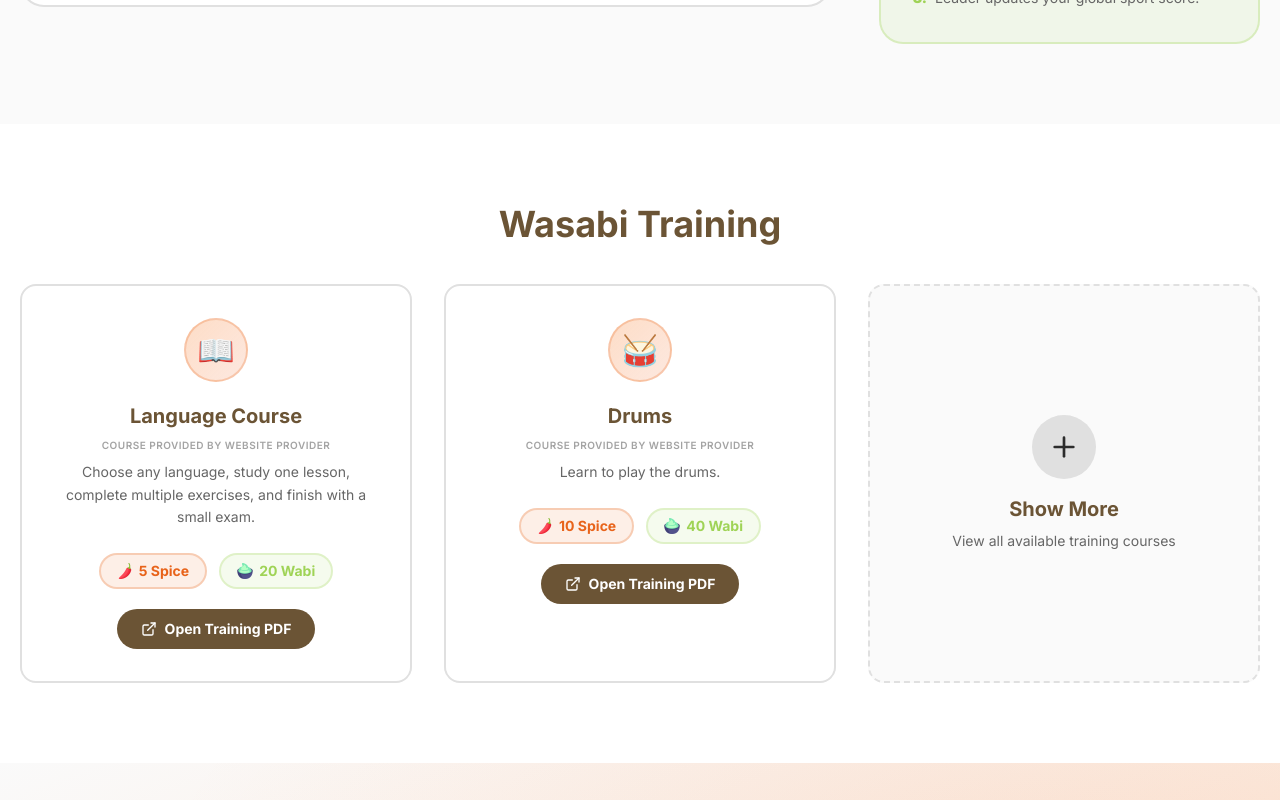
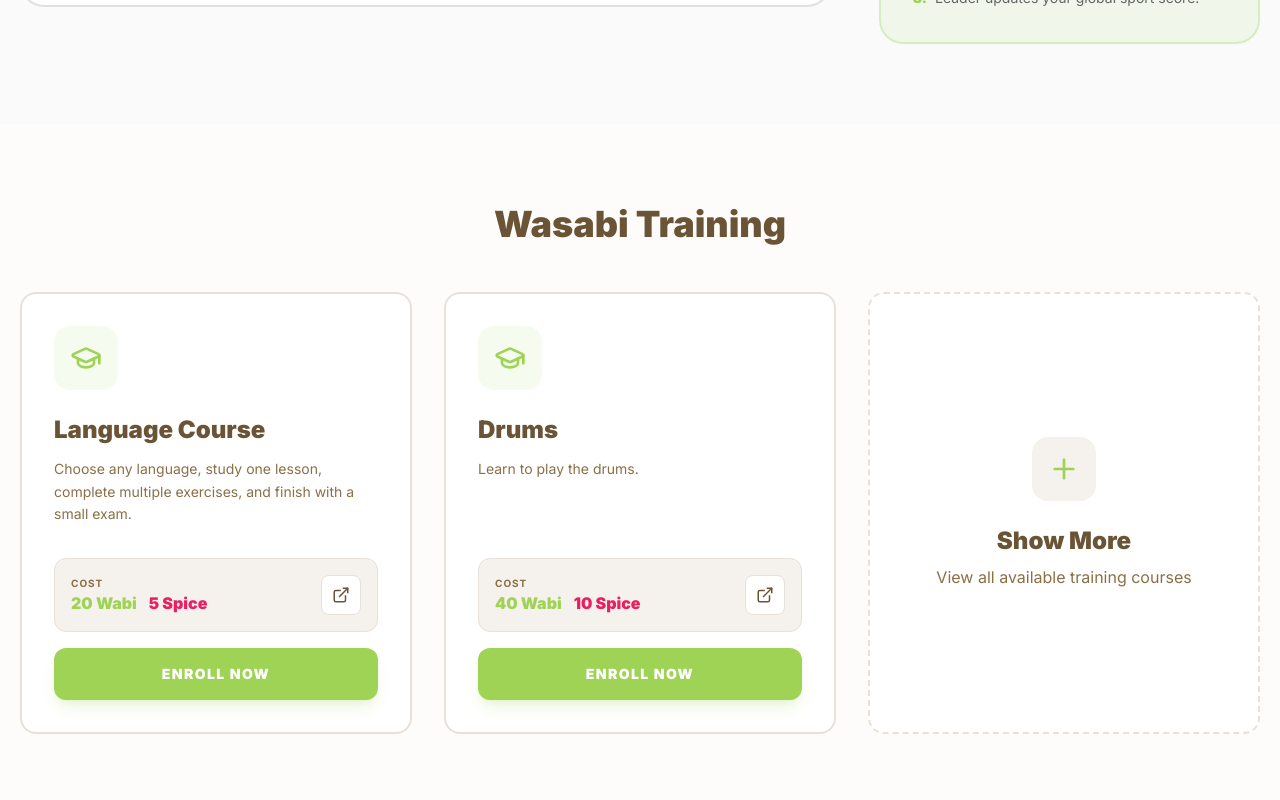
Before and after one commit to JonathanJosephShokry/V15-Wasabi, a React (Vite) app: page / in a window 1280 px wide. Shown: the part 3140-3940 px from the top of the page. Built offline with nearby package versions, Linux system fonts and the light colour scheme.

Commit message:
UpdateFixingBlack

```diff
--- a/src/components/Home.tsx
+++ b/src/components/Home.tsx
@@ -2,7 +2,7 @@ import React from 'react';
 import { Link } from 'react-router-dom';
 import { motion } from 'motion/react';
 import { WasabiData, Team, Member, CraftingRecipe } from '../types';
-import { ArrowRight, Trophy as TrophyIcon, Medal, Clock, Plus, Zap, ExternalLink } from 'lucide-react';
+import { ArrowRight, Trophy as TrophyIcon, Medal, Clock, Plus, Zap, ExternalLink, GraduationCap } from 'lucide-react';
 import { getActiveSportEvent, getLastFinishedSportEvent, getActiveCraftingRecipes, calculateDaysRemaining, getCurrentCardPackSeason } from '../utils';
 
 interface HomeProps {
@@ -324,59 +324,60 @@ export const Home: React.FC<HomeProps> = ({ data }) => {
       </section>
 
       {/* 8. Wasabi Training Section */}
-      <section className="py-20 bg-white">
+      <section className="py-20 bg-[#FDFCFB]">
         <div className="container mx-auto px-5">
-          <h2 className="text-4xl font-bold text-[#6B5435] text-center mb-10">Wasabi Training</h2>
+          <h2 className="text-4xl font-black text-[#6B5435] text-center mb-12">Wasabi Training</h2>
           <div className="grid grid-cols-1 md:grid-cols-2 lg:grid-cols-3 gap-8">
-            {data.trainings.slice(0, 2).map((t: any, i: number) => (
-              <div key={i} className="bg-white border-2 border-[#E0E0E0] rounded-2xl p-8 text-center transition-all hover:-translate-y-2 hover:shadow-2xl relative overflow-hidden group">
-                <div className="absolute top-0 left-0 right-0 h-1 bg-gradient-to-r from-[#E8631A] to-[#9FD356] scale-x-0 group-hover:scale-x-100 transition-transform origin-left"></div>
-                <div className="w-16 h-16 rounded-full bg-gradient-to-br from-[#FDDDC7] to-[#E8631A]/15 flex items-center justify-center mx-auto mb-5 text-3xl border-2 border-[#E8631A]/25 transition-all group-hover:border-[#E8631A]">
-                  {t.name.toLowerCase().includes('python') ? '🐍' : t.name.toLowerCase().includes('chess') ? '♟️' : t.name.toLowerCase().includes('language') ? '📖' : t.name.toLowerCase().includes('drums') ? '🥁' : t.name.toLowerCase().includes('singing') ? '🎤' : '⚡'}
+            {data.trainings.slice(0, 2).map((training: any, i: number) => (
+              <motion.div
+                key={training.name}
+                initial={{ opacity: 0, y: 20 }}
+                whileInView={{ opacity: 1, y: 0 }}
+                viewport={{ once: true }}
+                transition={{ delay: i * 0.1 }}
+                className="bg-white border-2 border-[#E8E1D9] rounded-2xl p-8 flex flex-col h-full transition-all hover:border-[#9FD356] hover:shadow-xl group"
+              >
+                <div className="w-16 h-16 bg-[#9FD356]/10 rounded-2xl flex items-center justify-center mb-6 group-hover:scale-110 transition-transform">
+                  <GraduationCap size={32} className="text-[#9FD356]" />
                 </div>
-                <div className="text-xl font-bold text-[#6B5435] mb-2">{t.name}</div>
-                {t.providedBy && (
-                  <div className="text-[10px] text-[#666666]/60 font-semibold uppercase tracking-wider mb-2">
-                    {t.name.toLowerCase().includes('singing') || t.name.toLowerCase().includes('drums') || t.name.toLowerCase().includes('language') ? 'Course provided by ' : 'Powered by '}{t.providedBy}
-                  </div>
-                )}
-                <p className="text-sm text-[#666666] mb-6 leading-relaxed">{t.description}</p>
-                <div className="flex flex-col gap-3 items-center">
-                  <div className="flex flex-wrap justify-center gap-3">
-                    {t.spice_price > 0 && (
-                      <div className="flex items-center gap-1.5 px-4 py-1.5 bg-[#E8631A]/10 text-[#E8631A] border-2 border-[#E8631A]/25 rounded-full font-bold text-sm">
-                        <img src="/icons/spice-icon.png" alt="Spice" className="w-4 h-4" />
-                        <span>{t.spice_price} Spice</span>
+
+                <h3 className="text-2xl font-black text-[#6B5435] mb-3">{training.name}</h3>
+                <p className="text-[#8B6F47] text-sm leading-relaxed mb-8 flex-1">
+                  {training.description}
+                </p>
+
+                <div className="space-y-4">
+                  <div className="flex items-center justify-between p-4 bg-[#F5F1ED] rounded-xl border border-[#E8E1D9]">
+                    <div className="flex flex-col">
+                      <span className="text-[10px] font-bold text-[#8B6F47] uppercase tracking-widest">Cost</span>
+                      <div className="flex items-center gap-3">
+                        <span className="text-[#9FD356] font-black">{training.wabi_price} Wabi</span>
+                        <span className="text-[#E91E63] font-black">{training.spice_price} Spice</span>
                       </div>
-                    )}
-                    {t.wabi_price && t.wabi_price > 0 && (
-                      <div className="flex items-center gap-1.5 px-4 py-1.5 bg-[#9FD356]/10 text-[#9FD356] border-2 border-[#9FD356]/25 rounded-full font-bold text-sm">
-                        <img src="/icons/wabi-icon.png" alt="Wabi" className="w-4 h-4" />
-                        <span>{t.wabi_price} Wabi</span>
-                      </div>
-                    )}
-                  </div>
-                  {t.pdf_link && (
+                    </div>
                     <a
-                      href={t.pdf_link}
+                      href={training.pdf_link}
                       target="_blank"
                       rel="noopener noreferrer"
-                      className="mt-2 flex items-center gap-2 bg-[#6B5435] text-white px-6 py-2.5 rounded-full font-bold text-sm transition-all hover:bg-[#8B6F47] hover:shadow-lg active:scale-95"
+                      className="w-10 h-10 bg-white border border-[#E8E1D9] rounded-lg flex items-center justify-center text-[#6B5435] hover:bg-[#9FD356] hover:text-white hover:border-[#9FD356] transition-all"
                     >
-                      <ExternalLink size={16} />
-                      Open Training PDF
+                      <ExternalLink size={18} />
                     </a>
-                  )}
+                  </div>
+
+                  <button className="w-full py-4 bg-[#9FD356] text-white rounded-xl font-black text-sm uppercase tracking-widest shadow-lg shadow-[#9FD356]/20 transition-all hover:bg-[#8B6F47] hover:-translate-y-1 active:scale-95">
+                    Enroll Now
+                  </button>
                 </div>
-              </div>
+              </motion.div>
             ))}
             {/* Show More Button */}
-            <Link to="/training" className="bg-[#FAFAFA] border-2 border-dashed border-[#E0E0E0] rounded-2xl p-8 flex flex-col items-center justify-center text-center transition-all hover:border-[#9FD356] hover:bg-[#9FD356]/5 group">
-              <div className="w-16 h-16 rounded-full bg-[#E0E0E0] flex items-center justify-center mb-4 group-hover:bg-[#9FD356] group-hover:text-white transition-all">
-                <Plus size={32} />
+            <Link to="/training" className="bg-white border-2 border-dashed border-[#E8E1D9] rounded-2xl p-8 flex flex-col items-center justify-center text-center transition-all hover:border-[#9FD356] hover:bg-[#9FD356]/5 group">
+              <div className="w-16 h-16 rounded-2xl bg-[#F5F1ED] flex items-center justify-center mb-6 group-hover:bg-[#9FD356] group-hover:text-white transition-all">
+                <Plus size={32} className="text-[#9FD356] group-hover:text-white" />
               </div>
-              <div className="text-xl font-bold text-[#6B5435]">Show More</div>
-              <p className="text-sm text-[#666666] mt-2">View all available training courses</p>
+              <div className="text-2xl font-black text-[#6B5435]">Show More</div>
+              <p className="text-[#8B6F47] mt-2">View all available training courses</p>
             </Link>
           </div>
         </div>
```
Also changed, not shown: src/components/WasabiCards.tsx (+5 -48 lines).
